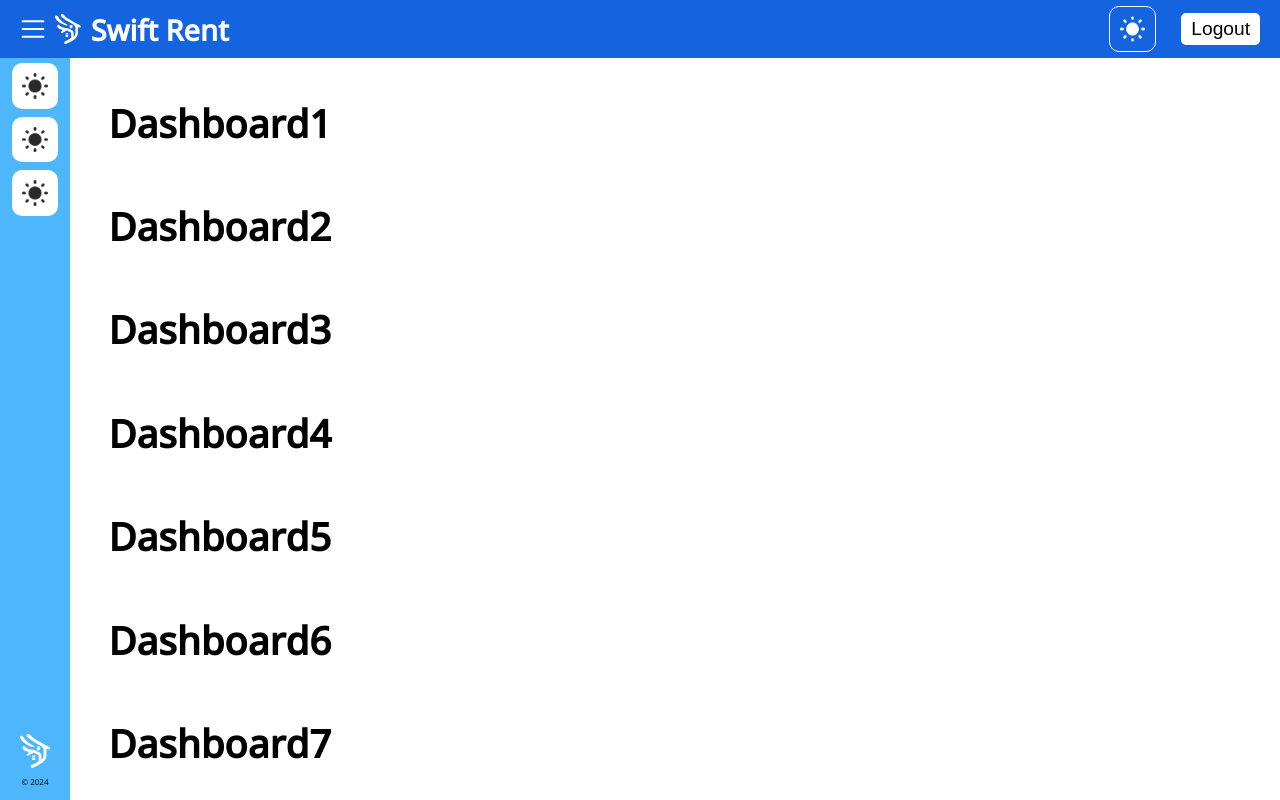
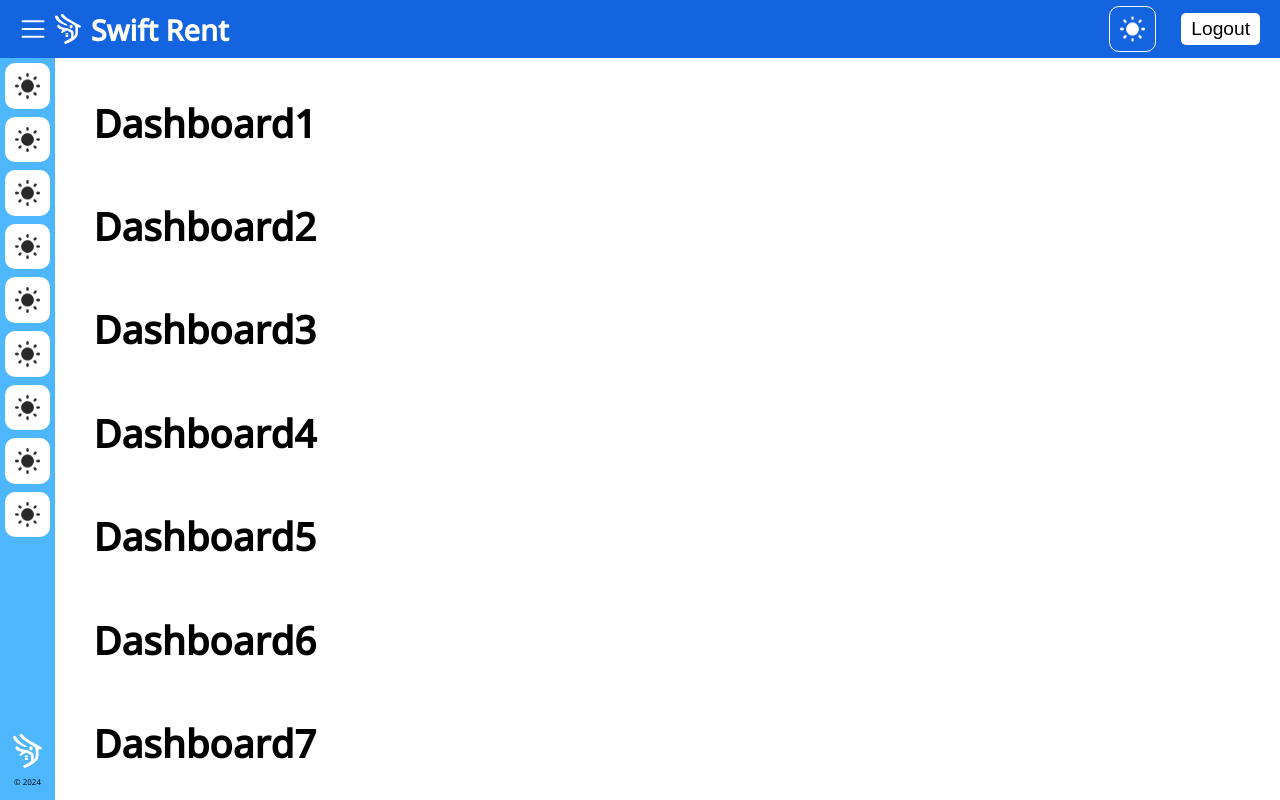
Before and after one commit to ibrahimahtsham/swift-rent-admin, a React (Vite) app: page /dashboard in a window 1280 px wide. Built offline with nearby package versions, Linux system fonts and the light colour scheme.

Commit message:
stylings changed for sidebar, and dashboard

```diff
--- a/src/components/sidebar/Sidebar.css
+++ b/src/components/sidebar/Sidebar.css
@@ -10,8 +10,9 @@
   top: 58px;
   left: 0;
   z-index: 2;
-  width: 70px;
+  width: 55px;
   transition: 0.3s ease-in-out;
+  overflow: auto;
 }
 
 .sidebar.open {
@@ -28,8 +29,24 @@
 }
 
 .copyright-logo {
-  width: 50%;
+  width: 10vw;
   object-fit: contain;
+}
+
+/* media queries for desktop and mobile for copyright-logo */
+
+/* mobile */
+@media (max-width: 500px) {
+  .copyright-logo {
+    width: 20vw;
+  }
+}
+
+/* desktop */
+@media (min-width: 800px) {
+  .copyright-logo {
+    width: 5vw;
+  }
 }
 
 .menus-container {
--- a/src/components/sidebar/index.jsx
+++ b/src/components/sidebar/index.jsx
@@ -32,10 +32,46 @@ const Sidebar = () => {
           isActive={activeButton === "Button 3"}
           onClick={() => setActiveButton("Button 3")}
         />
+        <SidebarButton
+          image={icons.sunIcon}
+          title="Button 4"
+          isActive={activeButton === "Button 4"}
+          onClick={() => setActiveButton("Button 4")}
+        />
+        <SidebarButton
+          image={icons.sunIcon}
+          title="Button 5"
+          isActive={activeButton === "Button 5"}
+          onClick={() => setActiveButton("Button 5")}
+        />
+        <SidebarButton
+          image={icons.sunIcon}
+          title="Button 6"
+          isActive={activeButton === "Button 6"}
+          onClick={() => setActiveButton("Button 6")}
+        />
+        <SidebarButton
+          image={icons.sunIcon}
+          title="Button 7"
+          isActive={activeButton === "Button 7"}
+          onClick={() => setActiveButton("Button 7")}
+        />
+        <SidebarButton
+          image={icons.sunIcon}
+          title="Button 8"
+          isActive={activeButton === "Button 8"}
+          onClick={() => setActiveButton("Button 8")}
+        />
+        <SidebarButton
+          image={icons.sunIcon}
+          title="Button 9"
+          isActive={activeButton === "Button 9"}
+          onClick={() => setActiveButton("Button 9")}
+        />
       </div>
       <div className="copyright-container">
         <img
-          style={{ width: isOpen ? "auto" : "30px" }}
+          style={{ width: isOpen ? "" : "30px" }}
           className="copyright-logo"
           src={icons.swiftRentLogoWhiteSVG}
           alt="swift rent logo"
--- a/src/screens/dashboard/styles/Dashboard.css
+++ b/src/screens/dashboard/styles/Dashboard.css
@@ -15,8 +15,8 @@
 }
 
 .dashboard-content-container.grow {
-  left: 70px;
-  width: calc(100% - 70px);
+  left: 55px;
+  width: calc(100% - 55px);
 }
 
 .dashboard-content-container.shrink {
--- a/src/styles/fonts.css
+++ b/src/styles/fonts.css
@@ -37,7 +37,7 @@ span {
     font-size: 4vw;
   }
   img {
-    width: 4vw;
+    width: 6vw;
   }
   span {
     font-size: 4vw;
```
